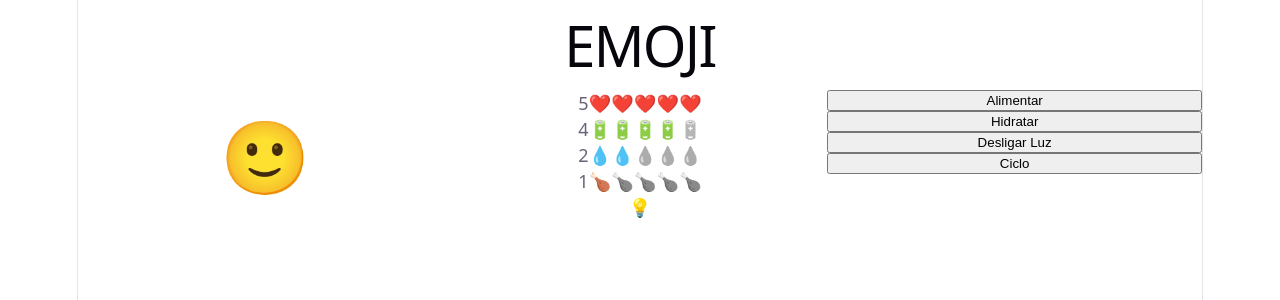
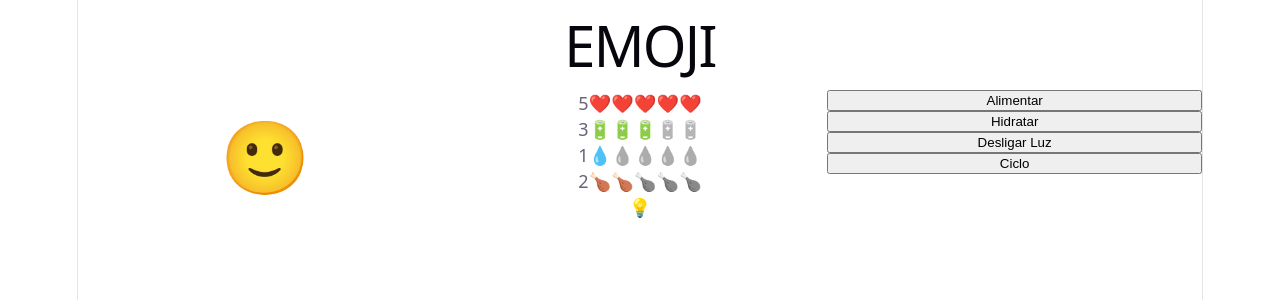
Before and after one commit to ufjf-dcc207/ufjf-dcc207-2026-3-a-atv06-igorknop, a React (Vite) app: page / in a window 1280 px wide. Shown: the top 300 px of the page. Built offline with nearby package versions, Linux system fonts and the light colour scheme.

Commit message:
refatora estado para objeto

```diff
--- a/src/Emoji.tsx
+++ b/src/Emoji.tsx
@@ -1,60 +1,61 @@
 import { useState } from "react";
 import "./Emoji.css";
 import Atributo from "./Atributo";
+import type { EMOJI_KEYS, EmojiType } from "./types";
 
-type EMOJI_KEYS = "happy" | "sick" | "dead";
 const EMOJI_MAP = new Map<EMOJI_KEYS, string>([
     ["happy", "🙂"],
     ["sick", "🤢"],
     ["dead", "😵"],
 ]);
 
+export default function Emoji() {
+
+    const [emoji, setEmoji] = useState<EmojiType>({
+        agua: 1,
+        comida: 2,
+        energia: 3,
+        luz: true,
+        vida: 5
+    });
 
 
-export default function Emoji() {
-
-    const [vida, setVida] = useState<number>(5);
-    const [energia, setEnergia] = useState<number>(4);
-    const [comida, setComida] = useState<number>(1);
-    const [agua, setAgua] = useState<number>(2);
-    const [luz, setLuz] = useState<boolean>(true);
-
     function alimentarClick() {
-        if(vida === 0) return;
-        setComida(Math.min(5, comida + 1));
+        // if (vida === 0) return;
+        // setComida(Math.min(5, comida + 1));
     }
     function hidratarClick() {
-        if(vida === 0) return;
-        setAgua(Math.min(5, agua + 1));
+        // if (vida === 0) return;
+        // setAgua(Math.min(5, agua + 1));
     }
     function altenarLuzClick() {
-        setLuz(!luz);
+        // setLuz(!luz);
     }
     function cicloClick() {
-        if(vida === 0) return;
-        setComida(Math.max(0, comida - 1));
-        if (comida === 0) {
-            setVida(Math.max(0, vida - 1));
-        }
-        setAgua(Math.max(0, agua - 1));
-        if (agua === 0) {
-            setVida((prevVida) => Math.max(0, prevVida - 1));
-        }
-        if (luz) {
-            setEnergia(Math.max(0, energia - 1));
-            if (energia === 0) {
-                setVida((prevVida) => Math.max(0, prevVida - 1));
-            }
-        } else {
-            setEnergia(Math.min(5, energia + 1));
-        }
+        // if (vida === 0) return;
+        // setComida(Math.max(0, comida - 1));
+        // if (comida === 0) {
+        //     setVida(Math.max(0, vida - 1));
+        // }
+        // setAgua(Math.max(0, agua - 1));
+        // if (agua === 0) {
+        //     setVida((prevVida) => Math.max(0, prevVida - 1));
+        // }
+        // if (luz) {
+        //     setEnergia(Math.max(0, energia - 1));
+        //     if (energia === 0) {
+        //         setVida((prevVida) => Math.max(0, prevVida - 1));
+        //     }
+        // } else {
+        //     setEnergia(Math.min(5, energia + 1));
+        // }
     }
 
     let status = EMOJI_MAP.get("happy");
-    if (agua === 0 || comida === 0 || energia === 0) {
+    if (emoji.agua === 0 || emoji.comida === 0 || emoji.energia === 0) {
         status = EMOJI_MAP.get("sick");
     }
-    if (vida === 0) {
+    if (emoji.vida === 0) {
         status = EMOJI_MAP.get("dead");
     }
 
@@ -65,16 +66,16 @@
                 {status}
             </div>
             <div className="atributos">
-                <Atributo icone="❤️" valor={vida} />
-                <Atributo icone="🔋" valor={energia} />
-                <Atributo icone="💧" valor={agua} />
-                <Atributo icone="🍗" valor={comida} />
-                {luz && "💡"}
+                <Atributo icone="❤️" valor={emoji.vida} />
+                <Atributo icone="🔋" valor={emoji.energia} />
+                <Atributo icone="💧" valor={emoji.agua} />
+                <Atributo icone="🍗" valor={emoji.comida} />
+                {emoji.luz && "💡"}
             </div>
             <div className="acoes">
                 <button onClick={alimentarClick}>Alimentar</button>
                 <button onClick={hidratarClick}>Hidratar</button>
-                <button onClick={altenarLuzClick}>{luz ? 'Desligar' : 'Ligar'} Luz</button>
+                <button onClick={altenarLuzClick}>{emoji.luz ? 'Desligar' : 'Ligar'} Luz</button>
                 <button onClick={cicloClick}>Ciclo</button>
             </div>
         </div>
--- /dev/null
+++ b/src/types.ts
@@ -0,0 +1,11 @@
+export type EMOJI_KEYS = "happy" | "sick" | "dead";
+
+export type AtributoType = 0|1|2|3|4|5;
+
+export type EmojiType = {
+    vida: AtributoType;
+    energia: AtributoType;
+    comida: AtributoType;
+    agua: AtributoType;
+    luz: boolean;
+}
```
